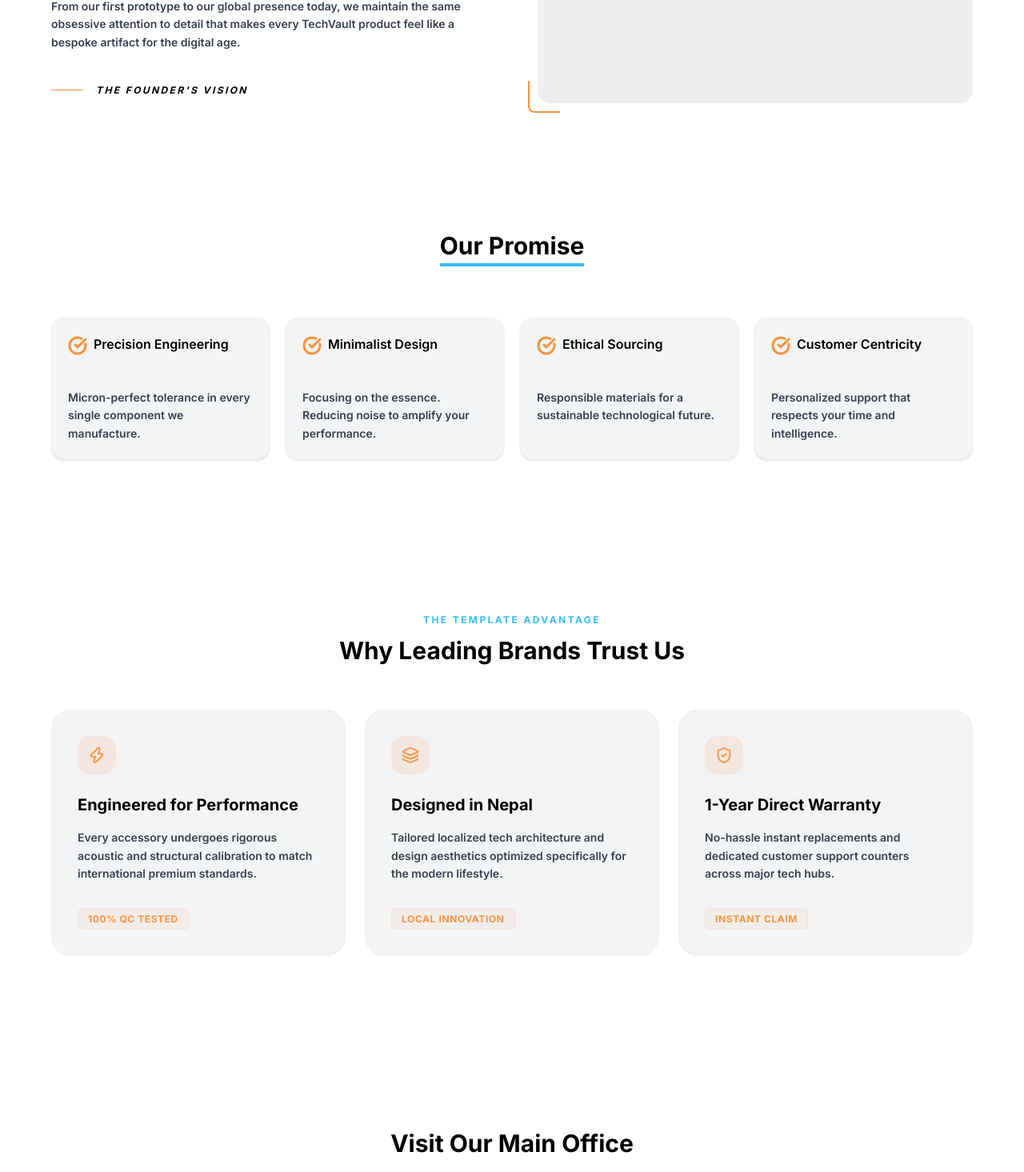
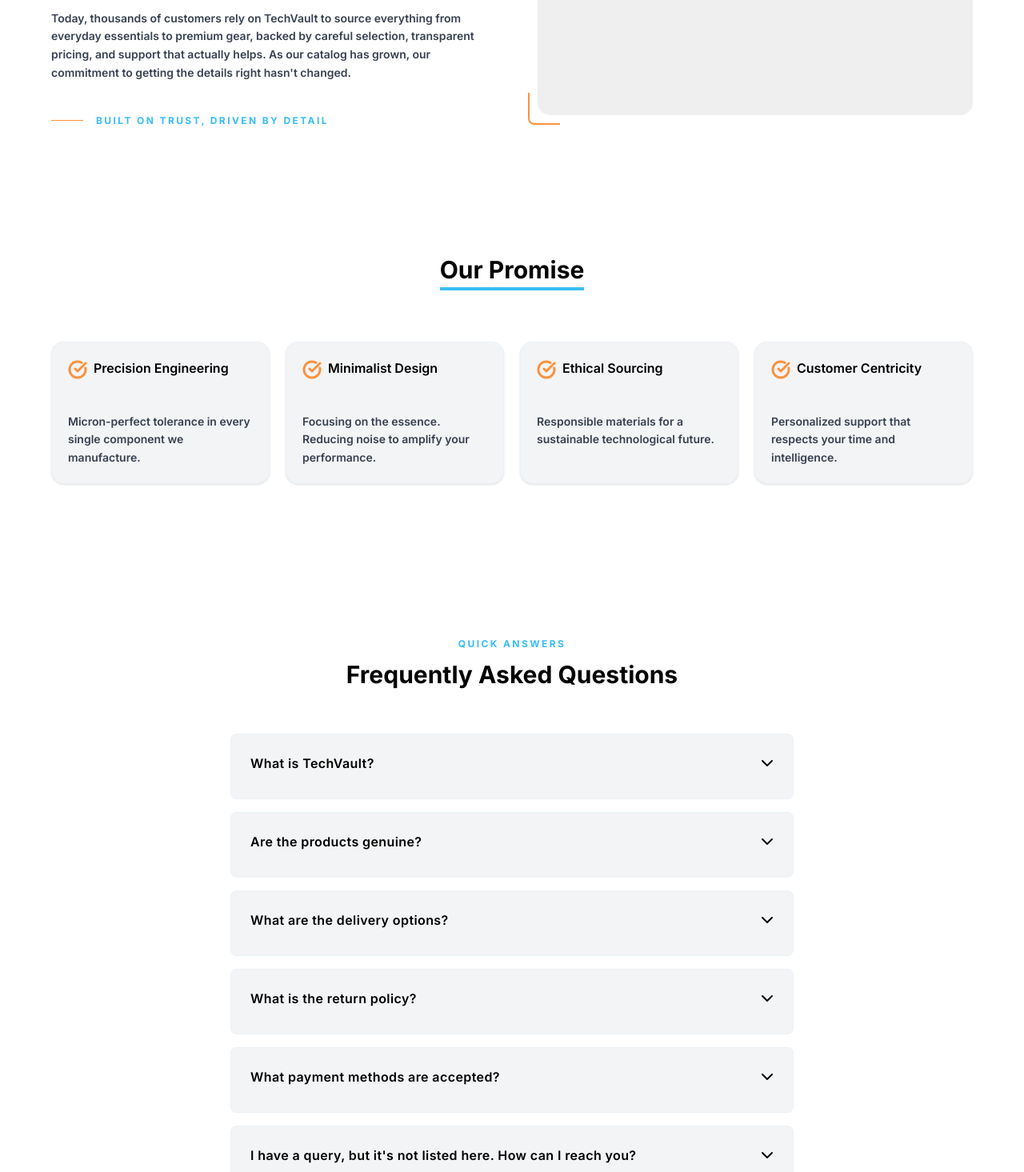
Before and after one commit to Hrit-Codes/Tech-Vault-Frontend, a React (Vite) app: page /aboutus in a window 1280 px wide. Shown: the part 845-2310 px from the top of the page at 80% size. Built offline with nearby package versions, Linux system fonts and the light colour scheme.

Commit message:
Added faq section

```diff
--- a/src/Components/Category/CategoryCard.tsx
+++ b/src/Components/Category/CategoryCard.tsx
@@ -1,4 +1,5 @@
 import { ArrowUpRight } from "lucide-react";
+import { useNavigate } from "react-router-dom";
 
 interface CategoryCardProps {
     image: string;
@@ -6,8 +7,9 @@
 }
 
 export default function CategoryCard({ image, name }: CategoryCardProps) {
+    const navigate=useNavigate();
     return (
-        <div className="relative rounded-3xl overflow-hidden aspect-square cursor-pointer group">
+        <div onClick={()=>navigate("/shop")} className="relative rounded-3xl overflow-hidden aspect-square cursor-pointer group">
             <img
                 src={image}
                 alt={name}
--- /dev/null
+++ b/src/Page/AboutUs/FaqAccordion.tsx
@@ -0,0 +1,31 @@
+import { ChevronDown, ChevronUp } from "lucide-react";
+import { useState } from "react"
+
+type FaqAccordionProp={
+    question:string,
+    answer:string
+}
+export default function FaqAccordion({question, answer}:FaqAccordionProp){
+    const [isOpen, setIsOpen]=useState(false);
+
+    return(
+        <div
+        onClick={()=>setIsOpen(!isOpen)}
+        className="bg-section-alternative backdrop-blur-sm border border-secondary-400/5 hover:border-primary-400/30 rounded-lg p-6 transition-colors duration-300"
+        >
+            <div className="w-full flex justify-between">
+                <h3 className="font-semibold tracking-wide text-base mb-2">
+                    {question}
+                </h3>
+                <button onClick={()=>setIsOpen(!isOpen)} className="w-5 h-5 hover:cursor-pointer">
+                    {isOpen?<ChevronUp/>:<ChevronDown/>}
+                </button>
+            </div>
+            {isOpen && (
+                <p className="text-description font-light text-sm leading-relaxed">
+                    {answer}
+                </p>
+            )}
+        </div>
+    )
+}
--- a/src/Page/AboutUs/index.tsx
+++ b/src/Page/AboutUs/index.tsx
@@ -1,6 +1,7 @@
-import { CheckCircle, ShieldCheck, Zap, Layers } from "lucide-react";
-import { promises, reasons } from "../../configs/constants";
+import { CheckCircle } from "lucide-react";
+import { faqItems, promises } from "../../configs/constants";
 import { AboutUsHero } from "../../Components/AboutUs/AboutUsHero";
+import FaqAccordion from "./FaqAccordion";
 
 export default function AboutUsPage() {
   return (
@@ -9,7 +10,7 @@
 
       <div className="w-full mx-auto bg-section">
 
-        {/* ── 1. FOUNDER VISION ── */}
+        {/* ── 1. OUR STORY ── */}
         <section className="w-full py-24 px-6">
           <div className="w-full max-w-6xl mx-auto grid grid-cols-1 lg:grid-cols-2 gap-16 items-center">
 
@@ -20,24 +21,24 @@
                   Since 2024
                 </span>
                 <h1 className="text-4xl md:text-5xl font-bold leading-tight">
-                  The Pursuit of<br />Visual Silence.
+                  Trusted Tech,<br />Made Accessible.
                 </h1>
               </div>
 
               <div className="flex flex-col gap-4">
                 <p className="text-sm leading-relaxed font-semibold text-description">
-                  TechVault was founded on the principle that the most powerful technology is the one that stays out of your way. Our journey in industrial design began with a simple goal: to eliminate the unnecessary and amplify the essential.
+                  TechVault was built on a simple idea: finding great tech accessories shouldn't mean gambling on authenticity or overpaying for the privilege of trust. We started by connecting a handful of buyers with verified, quality-checked products — and that same standard has guided every decision since.
                 </p>
                 <p className="text-sm leading-relaxed font-semibold text-description">
-                  From our first prototype to our global presence today, we maintain the same obsessive attention to detail that makes every TechVault product feel like a bespoke artifact for the digital age.
+                  Today, thousands of customers rely on TechVault to source everything from everyday essentials to premium gear, backed by careful selection, transparent pricing, and support that actually helps. As our catalog has grown, our commitment to getting the details right hasn't changed.
                 </p>
               </div>
 
               <div className="flex items-center gap-4 pt-2">
                 <div className="w-10 h-px bg-primary-400 dark:bg-primary-600" />
-                <button className="text-xs font-bold tracking-[0.2em] uppercase hover:text-secondary-500 transition-colors italic hover:cursor-pointer">
-                  The Founder's Vision
-                </button>
+                <span className="text-xs font-bold tracking-[0.2em] uppercase text-secondary-400">
+                  Built On Trust, Driven By Detail
+                </span>
               </div>
             </div>
 
@@ -77,28 +78,17 @@
         <section className="w-full py-24 px-6 bg-section">
           <div className="w-full max-w-6xl mx-auto flex flex-col items-center gap-14">
             <div className="flex flex-col items-center text-center gap-3">
-              <span className="text-xs font-bold tracking-[0.2em] uppercase text-secondary-400">The Template Advantage</span>
-              <h2 className="heading-section">Why Leading Brands Trust Us</h2>
+              <span className="text-xs font-bold tracking-[0.2em] uppercase text-secondary-400">Quick Answers</span>
+              <h2 className="heading-section">Frequently Asked Questions</h2>
             </div>
 
-            <div className="grid grid-cols-1 lg:grid-cols-3 gap-6 w-full">
-              {reasons.map((reason, index) => (
-                <div key={index} className="group bg-section-alternative border border-secondary-400/5 p-8 rounded-3xl flex flex-col justify-between gap-8 hover:border-primary-400/30 transition-all duration-300 hover:-translate-y-1">
-                  <div className="flex flex-col gap-4">
-                    <div className="w-12 h-12 rounded-2xl bg-primary-500/10 flex items-center justify-center text-primary-400 group-hover:bg-primary-500 group-hover:text-white transition-colors duration-300">
-                      {index === 0 && <Zap size={22} />}
-                      {index === 1 && <Layers size={22} />}
-                      {index === 2 && <ShieldCheck size={22} />}
-                    </div>
-                    <h3 className="text-xl font-bold pt-2">{reason.title}</h3>
-                    <p className="text-sm text-description leading-relaxed font-semibold">{reason.description}</p>
-                  </div>
-                  <span className="text-xs font-bold uppercase tracking-wider text-primary-400 bg-primary-500/5 px-3 py-1 w-fit rounded-md border border-primary-500/10">
-                    {reason.highlight}
-                  </span>
+              <div className="px-8 lg:px-16 xl:px-24 w-4xl mx-auto">
+                <div className="space-y-4">
+                  {faqItems.map((faq, index) => (
+                    <FaqAccordion key={index} question={faq.question} answer={faq.answer}/>
+                  ))}
                 </div>
-              ))}
-            </div>
+              </div>
           </div>
         </section>
 
@@ -123,37 +113,6 @@
           </div>
         </section>
 
-        {/* ── 5. STATS ──
-        <section className="w-full py-30 px-6 bg-section">
-          <div className="w-full max-w-6xl mx-auto flex flex-col items-center gap-10">
-            <h2 className="w-fit border-b-4 border-secondary-400 pb-1 font-bold text-3xl">By The Numbers</h2>
-
-            <div className="grid grid-cols-1 sm:grid-cols-2 lg:grid-cols-4 gap-5 w-full">
-              {stats.map((stat, index) => (
-                <div key={index} className="bg-section-alternative px-5 py-6 flex flex-col items-center gap-2 rounded-2xl border border-secondary-400/5 shadow-sm">
-                  <h4 className="text-2xl font-bold">{stat.value}</h4>
-                  <p className="text-sm text-primary-400 text-center leading-relaxed font-medium">{stat.label}</p>
-                </div>
-              ))}
-            </div>
-          </div>
-        </section> */}
-
-        {/* ── 6. STAY AHEAD ──
-        <section className="w-full py-24 px-6 bg-section flex flex-col gap-6 items-center text-center">
-          <div className="flex flex-col gap-3">
-            <h2 className="text-2xl font-bold">
-              Stay ahead of the curve.
-            </h2>
-            <p className="text-sm text-description max-w-md leading-relaxed font-semibold">
-              Subscribe to get exclusive access to new product drops, technical insights, and premium offers.
-            </p>
-          </div>
-          <button className="px-6 py-3 rounded-full bg-primary-500 hover:bg-primary-500/80 text-white text-sm font-semibold transition-colors hover:cursor-pointer">
-            Start Shopping
-          </button>
-        </section> */}
-
       </div>
     </div>
   );
--- a/src/configs/constants.ts
+++ b/src/configs/constants.ts
@@ -263,3 +263,30 @@
     created_at: "2025-07-20T13:15:00Z",
   },
 ];
+
+export const faqItems=[
+  {
+    question:"What is TechVault?",
+    answer:"TechVault is Nepal's trusted tech e-commerce platform, bringing you a curated selection of authentic electronics, gadgets, and accessories from world-class brands like Apple, Samsung, Sony and more."
+  },
+ {
+    question: "Are the products genuine?",
+    answer: "Absolutely. TechVault is an authorized partner of leading brands. Every product we sell comes with a genuine warranty, original packaging, and full manufacturer support. We never compromise on authenticity."
+  },
+  {
+    question: "What are the delivery options?",
+    answer: "We offer free standard delivery on orders over NPR 5,000. Express delivery is available in major cities including Kathmandu, Pokhara, and Biratnagar. Estimated delivery times: 1-3 business days in Kathmandu Valley, 3-7 days outside the valley."
+  },
+  {
+    question: "What is the return policy?",
+    answer: "We offer a 7-day hassle-free return policy on most products. Items must be in their original condition and packaging. If you're not satisfied with your purchase, simply contact our support team, and we'll arrange a return or exchange."
+  },
+  {
+    question: "What payment methods are accepted?",
+    answer: "We accept a wide range of payment options: Visa and Mastercard credit/debit cards, eSewa, Khalti, Fonepay, mobile banking, and cash on delivery (available in select areas). All online payments are secured with industry-standard encryption."
+  },
+  {
+    question: "I have a query, but it's not listed here. How can I reach you?",
+    answer: "We're here to help! You can reach our support team via phone at +977-1-4XXXXXX during business hours (9:00 AM – 6:00 PM, Monday to Friday), email us at support@techvault.com, or drop a message through our contact form. We typically respond within 2 hours."
+  }
+]
```
Also changed, not shown: src/Page/Shop/index.tsx (+9 -9 lines).
